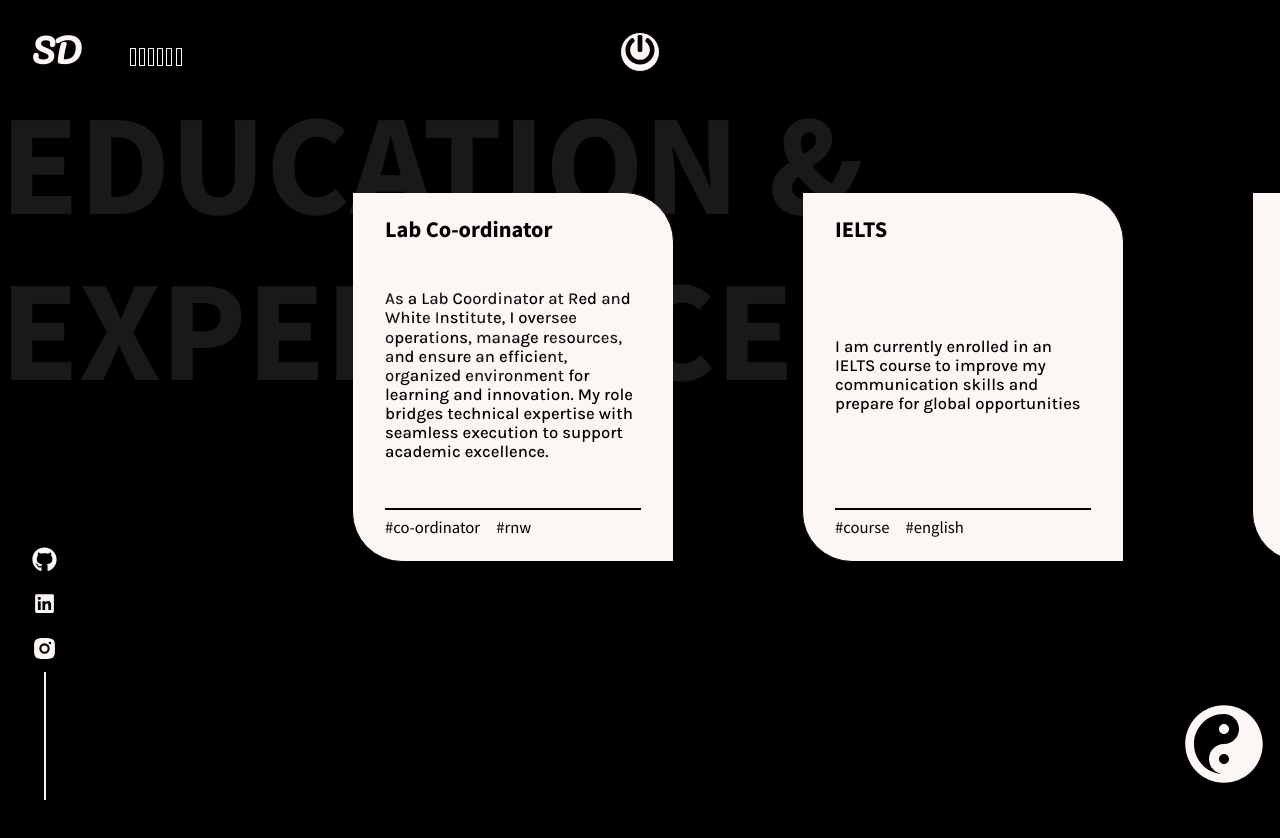
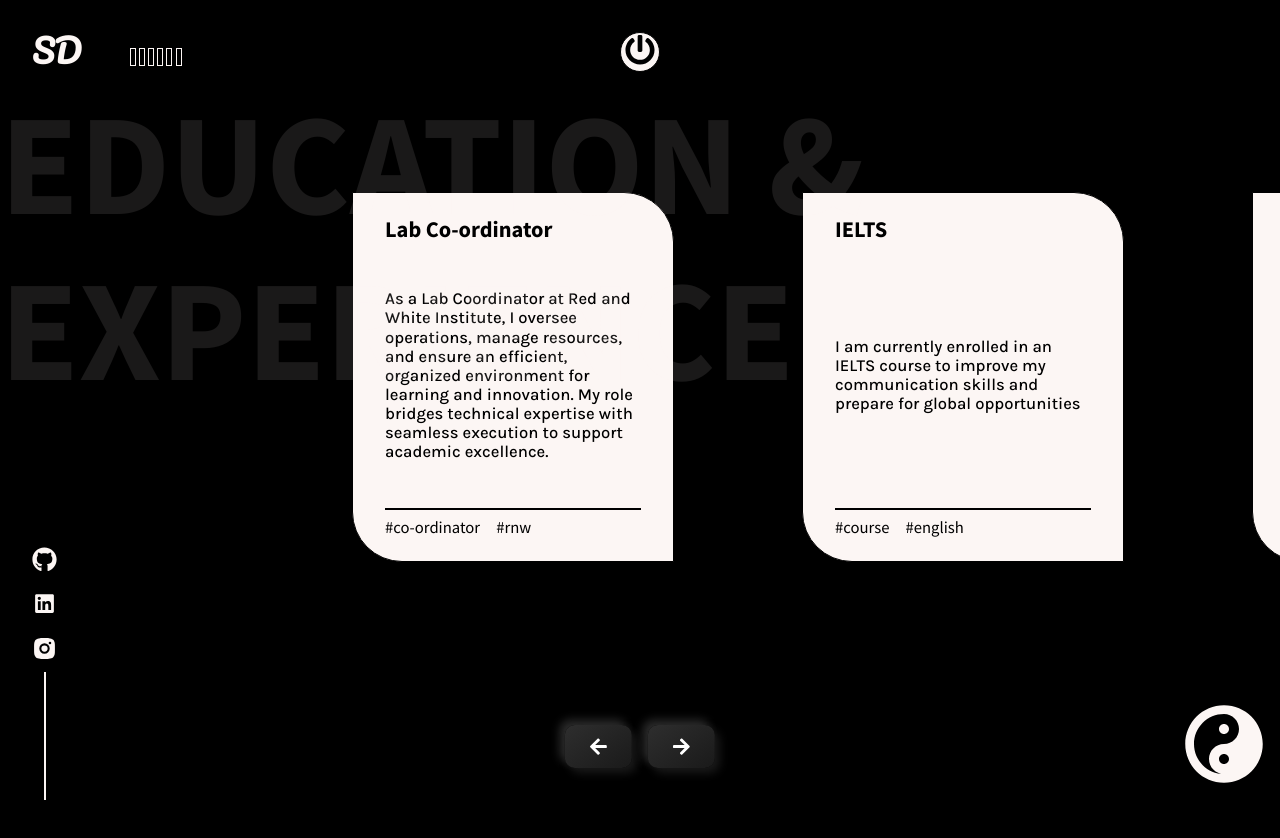
Before and after one commit to SamriddhiSanpreet/React-Portfolio, a React (Create React App) app: page /education in a window 1280 px wide. Shown: the top 838 px of the page. Built offline with nearby package versions, Linux system fonts and the light colour scheme.

Commit message:
codes updated

```diff
--- a/package.json
+++ b/package.json
@@ -12,6 +12,7 @@
     "normalize.css": "^8.0.1",
     "react": "^18.2.0",
     "react-dom": "^18.2.0",
+    "react-icons": "^5.5.0",
     "react-router": "^7.1.1",
     "react-router-dom": "^5.3.4",
     "react-scripts": "^5.0.1",
--- a/src/components/EducationPage.js
+++ b/src/components/EducationPage.js
@@ -1,145 +1,138 @@
-import React, { useEffect, useRef } from 'react'
+import React, { useEffect, useRef, useState } from 'react'
 import styled, { ThemeProvider } from 'styled-components'
-import {DarkTheme, lightTheme} from './Themes';
+import { DarkTheme, lightTheme } from './Themes';
 import LogoComponent from '../subComponents/LogoComponent'
 import SocialIcons from '../subComponents/SocialIcons'
 import PowerButton from '../subComponents/PowerButton'
-import {Work} from '../data/WorkData'
+import { Work } from '../data/WorkData'
 import Card from '../subComponents/Card';
 import { YinYang } from './AllSvgs';
 import BigTitle from '../subComponents/BigTitle';
-import {motion} from 'framer-motion'
-
+import { motion } from 'framer-motion'
+import { FaArrowLeft, FaArrowRight } from 'react-icons/fa';
 
 const Box = styled.div`
-  background-color:${props => props.theme.text};
-  height:400vh;
-  position:relative;
-  display:flex;
-  align-items:center;
+  background-color: ${props => props.theme.text};
+  height: 400vh;
+  position: relative;
+  display: flex;
+  align-items: center;
 `
 const Main = styled(motion.ul)`
-  position:fixed;
-  top:12rem;
-  left:calc(10rem + 15vw);
-  height:40vh;
-  display:flex;
-  color:#fff;
+  position: fixed;
+  top: 12rem;
+  left: calc(10rem + 15vw);
+  height: 40vh;
+  display: flex;
+  color: #fff;
+  transition: transform 0.5s ease-in-out;
 
   @media (max-width: 632px) {
-    left:calc(5rem + 15vw);
+    left: calc(5rem + 15vw);
   }
 
-   @media (max-width: 490px) {
-    left:calc(2rem + 15vw);
+  @media (max-width: 490px) {
+    left: calc(2rem + 15vw);
   }
 
-   @media (max-width: 422px) {
-    left:calc(0rem + 15vw);
+  @media (max-width: 422px) {
+    left: calc(0rem + 15vw);
   }
 `
 const Rotate = styled.span`
-  display:block;
-  position:fixed;
-  right:1rem;
-  bottom:1rem;
-  width:80px;
-  height:80px;
-  z-index:1;
-
+  display: block;
+  position: fixed;
+  right: 1rem;
+  bottom: 1rem;
+  width: 80px;
+  height: 80px;
+  z-index: 1;
 `
-const container ={
-  hidden:{opacity:0},
-  show:{
-    opacity:1,
-
-    transition:{
-      staggerChildren:0.5,
-      duration:0.5,
-
+const ButtonContainer = styled.div`
+  position: fixed;
+  bottom: 2rem;
+  left: 50%;
+  transform: translateX(-50%);
+  display: flex;
+  gap: 1rem;
+`
+const Button = styled(motion.button)`
+  padding: 12px 24px;
+  background: linear-gradient(145deg, #2e2e2e, #1a1a1a);
+  color: #fff;
+  border: none;
+  cursor: pointer;
+  display: flex;
+  align-items: center;
+  gap: 0.5rem;
+  font-size: 1.2rem;
+  font-weight: bold;
+  border-radius: 10px;
+  box-shadow: 5px 5px 10px #1a1a1a, -5px -5px 10px #2e2e2e;
+  transition: all 0.3s ease-in-out;
+  &:hover {
+    background: linear-gradient(145deg, #3a3a3a, #222222);
+    box-shadow: inset 5px 5px 10px #1a1a1a, inset -5px -5px 10px #2e2e2e;
+    transform: scale(1.1);
+  }
+`
+const container = {
+  hidden: { opacity: 0 },
+  show: {
+    opacity: 1,
+    transition: {
+      staggerChildren: 0.5,
+      duration: 0.5,
     }
   }
 }
 
-const EducationPage = () =>{
+const EducationPage = () => {
+  const ref = useRef(null);
+  const yinyang = useRef(null);
+  const [translateX, setTranslateX] = useState(0);
+  const step = 20;
+  const maxTranslate = 60;
 
-  const ref= useRef(null);
-  const yinyang= useRef(null);
+  const handleNext = () => {
+    setTranslateX(prev => Math.max(prev - step, -maxTranslate));
+  };
 
+  const handleBack = () => {
+    setTranslateX(prev => Math.min(prev + step, 0));
+  };
 
   useEffect(() => {
-    const element = ref.current; // The main container
-    const yinYangElement = yinyang.current; // The rotating element
-    let scrollOffset = 0; // Virtual horizontal scroll tracking
-
-    const getMaxTranslate = () => {
-      if (window.innerWidth < 437) return 95;
-      if (window.innerWidth < 632) return 90;
-      if (window.innerWidth < 777) return 85;
-      if (window.innerWidth < 917) return 80;
-      if (window.innerWidth < 1059) return 75;
-      if (window.innerWidth < 1344) return 70;
-      return 60; // Default for larger screens
-    };
-
-    const handleScroll = () => {
-      const scrollY = window.scrollY;
-      const maxScrollY = document.body.scrollHeight - window.innerHeight;
-      const maxTranslate = getMaxTranslate();
-
-      // Slower and smoother translation (reduced effect)
-      let translateX = (-scrollY / maxScrollY) * maxTranslate * 1.2;
-      translateX = Math.max(-maxTranslate, Math.min(0, translateX + scrollOffset));
-
-      if (element) {
-        element.style.transform = `translateX(${translateX}%)`;
-      }
-
-      if (yinYangElement) {
-        yinYangElement.style.transform = `rotate(${(scrollY + scrollOffset) * 0.8}deg)`; // Slower rotation
-      }
-    };
-
-    const handleWheel = (event) => {
-      if (Math.abs(event.deltaX) > Math.abs(event.deltaY)) {
-        scrollOffset += event.deltaX * 0.15; // **Slower horizontal movement**
-        scrollOffset = Math.max(-getMaxTranslate(), Math.min(0, scrollOffset)); // Clamping to prevent overshoot
-        handleScroll();
-      }
-    };
-
-    window.addEventListener("scroll", handleScroll);
-    window.addEventListener("wheel", handleWheel);
-
-    return () => {
-      window.removeEventListener("scroll", handleScroll);
-      window.removeEventListener("wheel", handleWheel);
-    };
-  }, []);
-
-
-
-
-
-
+    if (ref.current) {
+      ref.current.style.transform = `translateX(${translateX}%)`;
+    }
+  }, [translateX]);
 
   return (
     <ThemeProvider theme={lightTheme}>
       <Box>
-        <LogoComponent theme='dark'/>
-        <SocialIcons theme='dark' page="about"/>
-        <PowerButton/>
+        <LogoComponent theme='dark' />
+        <SocialIcons theme='dark' page="about" />
+        <PowerButton />
         <Main ref={ref} variants={container} initial='hidden' animate='show'>
           {
             Work.map(d =>
-              <Card key={d.id} data={d}/>
+              <Card key={d.id} data={d} />
             )
           }
         </Main>
         <Rotate ref={yinyang}>
-            <YinYang width={80} height={80} fill={DarkTheme.text} />
+          <YinYang width={80} height={80} fill={DarkTheme.text} />
         </Rotate>
         <BigTitle text="EDUCATION & EXPERIENCE" top='10%' right='5%' />
+        <ButtonContainer>
+          <Button whileHover={{ scale: 1.1 }} whileTap={{ scale: 0.9 }} onClick={handleBack}>
+            <FaArrowLeft />
+          </Button>
+          <Button whileHover={{ scale: 1.1 }} whileTap={{ scale: 0.9 }} onClick={handleNext}>
+            <FaArrowRight />
+          </Button>
+        </ButtonContainer>
       </Box>
     </ThemeProvider>
   )
```
Also changed, not shown: 1 other file (tests, documents, lock files or other folders).
